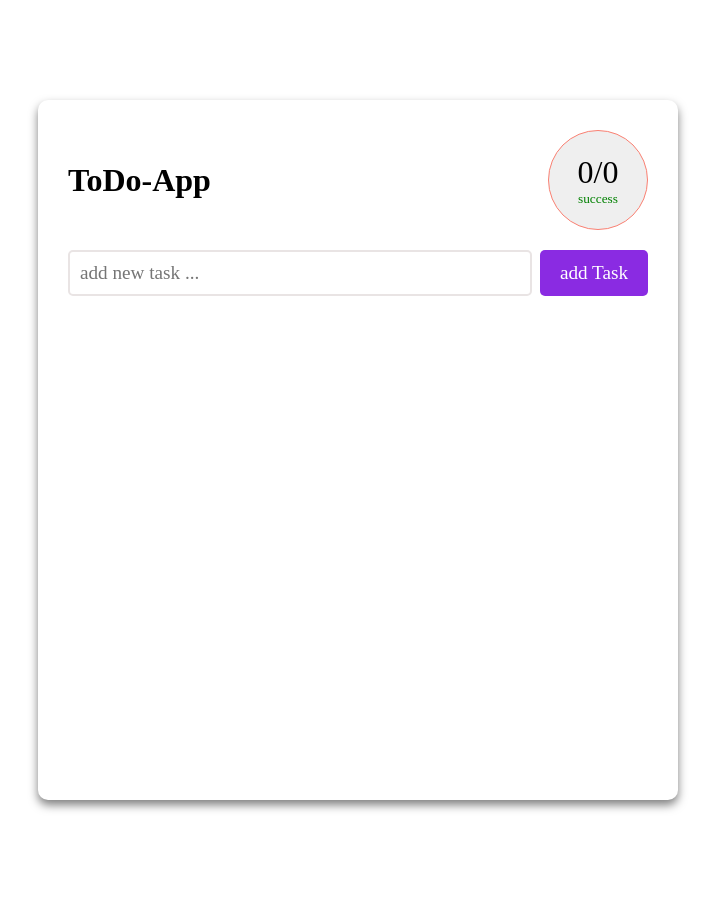
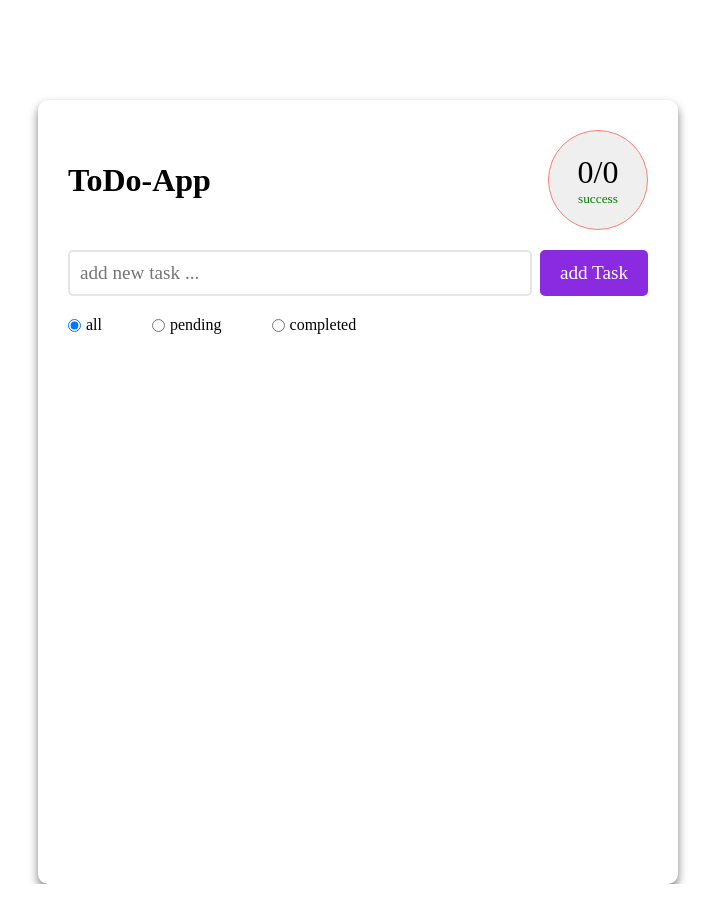
Before and after one commit to satyamsingh-simform/practical5-Todo-App, a React (Vite) app: page / in a window 1280 px wide. Shown: the whole page, without its empty margins (282-997 px from the left). Built offline with nearby package versions, Linux system fonts and the light colour scheme.

Commit message:
feat:implement filter functionality

```diff
--- a/src/App.tsx
+++ b/src/App.tsx
@@ -6,15 +6,16 @@ import useTodos from "./utils/useTodos";
 
 export default function App(){
     const [input, setInput]=useState<string>('');
+    const [filter,setFilter]=useState<'all'|'pending'|'completed'>('all');
     const { tasks, handleAddTask, handleToggle, handleDelete, handleEdit} = useTodos(input,setInput);
 
     return(
-        <>
+        <div>
             <div className="container">
                 <Header tasks={tasks}/>
-                <AddTask input={input} setInput={setInput} handleAddTask={handleAddTask}/>
-                <Display tasks={tasks} handleToggle={handleToggle} handleDelete={handleDelete} handleEdit={handleEdit}  />
+                <AddTask input={input} setInput={setInput} handleAddTask={handleAddTask} />
+                <Display tasks={tasks} handleToggle={handleToggle} handleDelete={handleDelete} handleEdit={handleEdit} filter={filter} setFilter={setFilter}  />
             </div>
-        </>
+        </div>
     )
 }
--- a/src/components/AddTask.tsx
+++ b/src/components/AddTask.tsx
@@ -2,15 +2,18 @@ import type React from "react"
 import type { AddTaskProps } from "../utils/types"
 
 export default function AddTask({input,setInput,handleAddTask}:AddTaskProps){
+
     return(
         <section className="task-section">
-            <input className="task-input" type="text" placeholder="add new task ..."
+            <div className="add-task-input">
+                <input className="task-input" type="text" placeholder="add new task ..."
                 value={input}
                 onChange={(e:React.ChangeEvent<HTMLInputElement>)=>{setInput(e.currentTarget.value)}}
-            />
-            <button className="add-task-btn"
-                onClick={handleAddTask}
-            >add Task</button>
+                />
+                <button className="add-task-btn"
+                    onClick={handleAddTask}
+                >add Task</button>
+            </div>
         </section>
     )
 }
--- a/src/components/Display.tsx
+++ b/src/components/Display.tsx
@@ -1,14 +1,44 @@
 import { Pencil, Square, CheckSquare, Trash2 } from 'lucide-react';
 import type { DisplayProps } from '../utils/types';
 
-
-
-export default function Display({tasks,handleToggle,handleDelete,handleEdit}:DisplayProps){
+export default function Display({handleToggle,handleDelete,handleEdit,tasks,filter,setFilter}:DisplayProps){
+    const filteredTask=tasks.filter((task)=>{
+      if(filter==='pending'){
+        return task.isCompleted==='pending'
+      }
+      if(filter==='completed'){
+        return task.isCompleted==='completed'
+      }
+      return true;
+    })
 
     return(
         <section className="display-task">
+          <div className='filter'>
+            <div className='radio'>
+              <input type="radio" id='all' name='task' defaultChecked
+               onClick={()=>setFilter('all')}
+              />
+              <label htmlFor="all">all</label>
+            </div>
+
+            <div className='radio'>
+             <input type="radio" id='pending' name='task'
+             onClick={()=>setFilter('pending')}
+             />
+            <label htmlFor="pending">pending</label>
+            </div>
+
+            <div className='radio'>
+             <input type="radio" id='completed' name='task'
+             onClick={()=>setFilter('completed')}
+             />
+            <label htmlFor="completed">completed</label>
+            </div>
+
+          </div>
           <ul className="task-ul">
-            {tasks.map((task)=>(
+            {filteredTask.map((task)=>(
               <li key={task.id} className="each-task">
                 <article className="each-task-article">
                   <div className="div-checkbox">
--- a/src/index.css
+++ b/src/index.css
@@ -7,8 +7,28 @@
 body{
   display: flex;
   justify-content: center;
-  margin: 100px;
+  position: relative;
+  margin-top: 100px;
 }
+.theme-btn{
+  position: absolute;
+  top: -100px;
+  left: 0;
+  padding: 10px 20px;
+  margin: 10px;
+  font-size: large;
+  border-radius: 10px;
+  border: 1px solid salmon;
+}
+.theme-btn:hover{
+  cursor: pointer;
+}
+
+.dark{
+  background-color: black;
+  color: white;
+}
+
 
 .container{
   min-height: 700px;
@@ -42,9 +62,25 @@ body{
 .task-section{
   width: 100%;
   display: flex;
+  flex-direction: column;
+  justify-content: space-between;
+  gap: 15px;
+}
+.add-task-input{
+  display: flex;
   justify-content: space-between;
 }
-
+.filter-task{
+  display: flex;
+  gap: 30px;
+}
+.task{
+  padding: 0 10px;
+  display: flex;
+  justify-content: center;
+  align-items: center;
+  gap: 5px;
+}
 .task-input{
   width: 80%;
   padding: 10px;
@@ -69,10 +105,22 @@ body{
 
 .display-task{
   width: 100%;
-
+}
+.filter{
+  display: flex;
+  gap: 50px;
+}
+.radio{
+  display: flex;
+  justify-content: center;
+  align-items: center;
+  gap: 5px;
+  margin-bottom: 20px;
 }
 .task-ul{
   padding: 0;
+  height: 500px;
+  overflow: auto;
 }
 .each-task{
   border: 2px solid rgb(233, 228, 228);
--- a/src/main.tsx
+++ b/src/main.tsx
@@ -5,6 +5,6 @@ import App from './App'
 
 createRoot(document.getElementById('root')!).render(
   <StrictMode>
-    <App />
+    <App/>
   </StrictMode>,
 )
--- a/src/utils/types.ts
+++ b/src/utils/types.ts
@@ -19,4 +19,6 @@ export type DisplayProps={
     handleToggle:(id:string)=>void
     handleDelete:(id:string)=>void
     handleEdit:(id:string)=>void
+    filter:'all'|'pending'|'completed',
+    setFilter: React.Dispatch<React.SetStateAction<"pending" | "completed" | "all">>
 }
--- a/src/utils/useTodos.tsx
+++ b/src/utils/useTodos.tsx
@@ -3,7 +3,7 @@ import type { TodoType } from "./types";
 
 export default function useTodos(input:string, setInput:React.Dispatch<React.SetStateAction<string>>){
     const [tasks, setTask]=useState<TodoType[]>([]);
-    const [isLoaded,setIsLoaded]=useState(false)
+    const [isLoaded,setIsLoaded]=useState(false);
 
     useEffect(()=>{
       const savedTasks=localStorage.getItem("tasks")
@@ -54,7 +54,11 @@ export default function useTodos(input:string, setInput:React.Dispatch<React.Set
     }
 
     function handleEdit(id:string){
-      const updateTask=prompt('enter updated task');
+      const editableUser=tasks.find((task)=>task.id===id)
+      const updateTask=String(prompt('enter updated task',editableUser?.task));
+      if(updateTask==="null"){
+        return
+      };
       if(!(updateTask.trim())) return ;
       setTask(
         tasks.map(task=>
@@ -68,5 +72,5 @@ export default function useTodos(input:string, setInput:React.Dispatch<React.Set
       )
     }
 
-    return { tasks, handleAddTask, handleToggle, handleDelete, handleEdit};
+    return {tasks, handleAddTask, handleToggle, handleDelete, handleEdit};
 }
```
